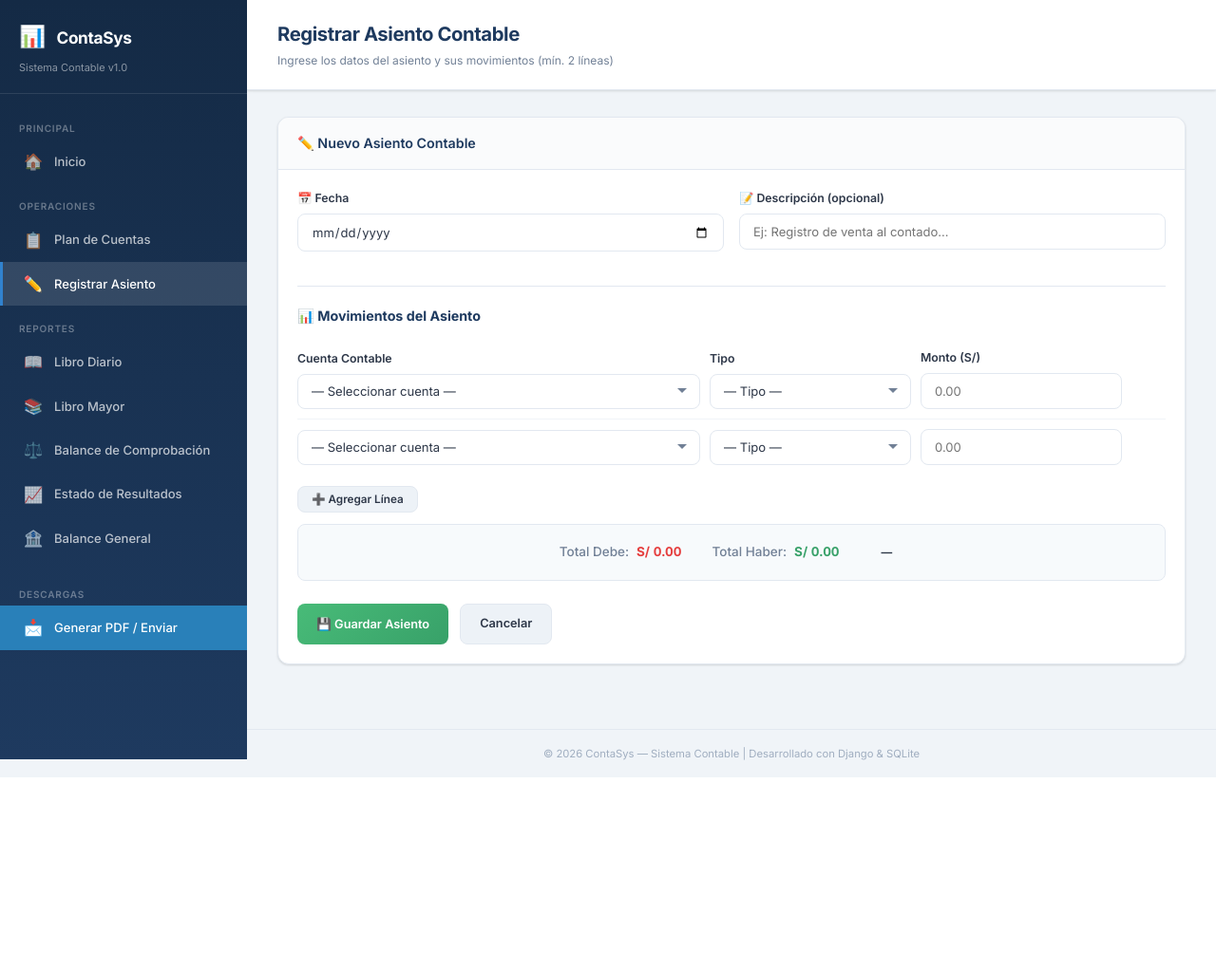
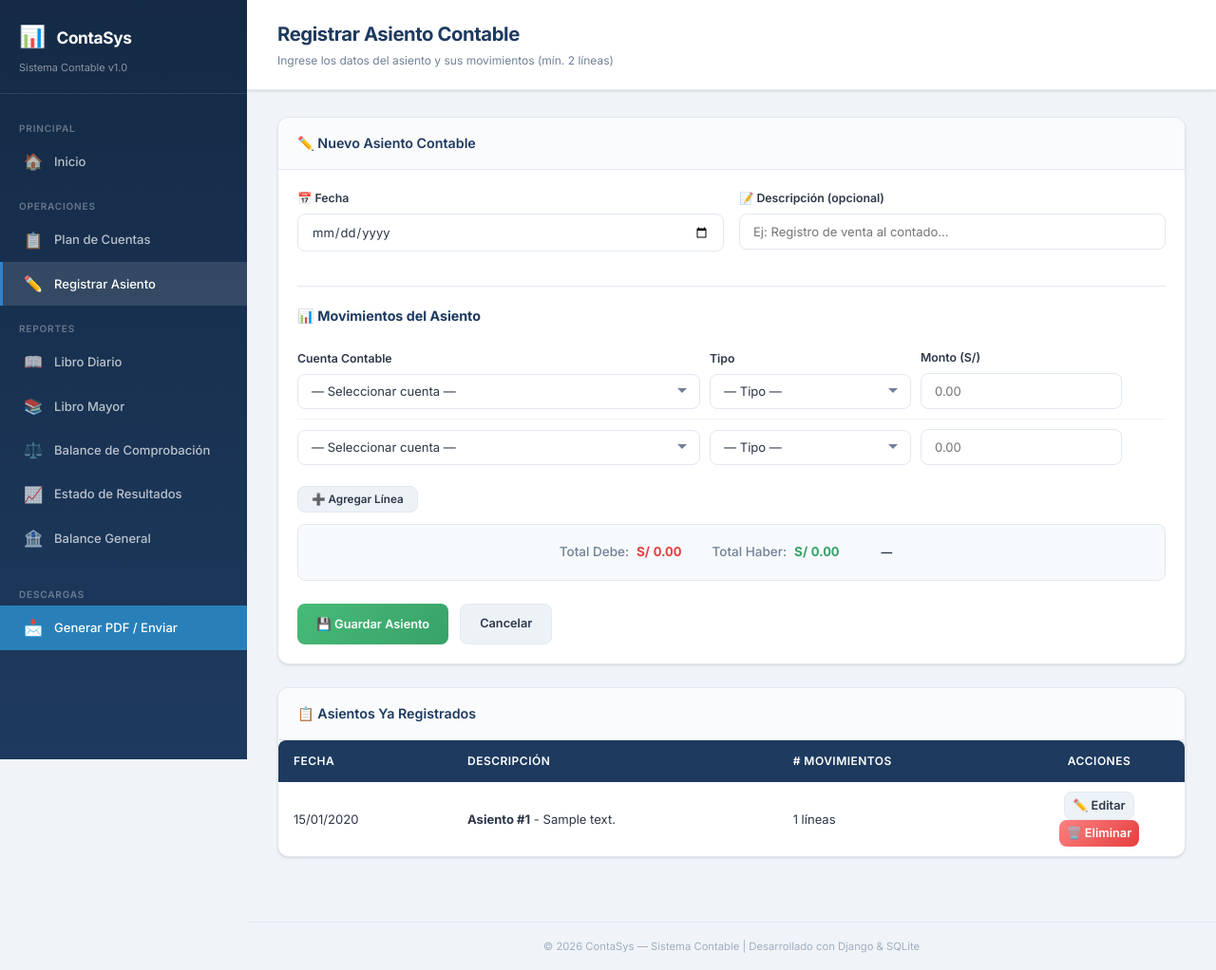
Before and after one commit to ballack123/ProyectoFinanzas, a Django app: page /asientos/registrar/ in a window 1280 px wide. Shown: the whole page at 95% size. Before the commit the page ends 819 px from the top, so only its background shows below. Run offline with Django 5.2, Linux system fonts and the light colour scheme; tables that the repository leaves empty hold one stand-in row (values such as "Sample post").

Commit message:
Añadir lista de asientos registrados en la vista de registro

```diff
--- a/core/views.py
+++ b/core/views.py
@@ -218,8 +218,11 @@ def registrar_asiento(request):
             )
             return redirect('libro_diario')
 
+    asientos_registrados = AsientoContable.objects.prefetch_related('movimientos__cuenta').order_by('-fecha', '-id')
+
     context = {
         'cuentas': cuentas,
+        'asientos_registrados': asientos_registrados,
     }
     return render(request, 'registrar_asiento.html', context)
 
--- a/templates/registrar_asiento.html
+++ b/templates/registrar_asiento.html
@@ -67,6 +67,41 @@
                 <a href="{% url 'index' %}" class="btn btn-secondary">Cancelar</a>
             </div>
         </form>
+    </div>
+</div>
+
+<div class="card" style="margin-top: 24px;">
+    <div class="card-header">
+        <h3>📋 Asientos Ya Registrados</h3>
+    </div>
+    <div class="card-body" style="padding: 0;">
+        <table class="table" style="margin-bottom: 0;">
+            <thead>
+                <tr>
+                    <th>Fecha</th>
+                    <th>Descripción</th>
+                    <th># Movimientos</th>
+                    <th class="text-center" style="width: 180px;">Acciones</th>
+                </tr>
+            </thead>
+            <tbody>
+                {% for asiento in asientos_registrados %}
+                <tr>
+                    <td>{{ asiento.fecha|date:"d/m/Y" }}</td>
+                    <td><strong>Asiento #{{ asiento.id }}</strong> - {{ asiento.descripcion|default:"Sin descripción" }}</td>
+                    <td>{{ asiento.movimientos.count }} líneas</td>
+                    <td class="text-center">
+                        <a href="{% url 'editar_asiento' asiento.id %}" class="btn btn-secondary btn-sm" style="padding: 4px 8px; font-size: 0.85rem;">✏️ Editar</a>
+                        <a href="{% url 'eliminar_asiento' asiento.id %}" class="btn btn-danger btn-sm" style="padding: 4px 8px; font-size: 0.85rem;" onclick="return confirm('¿Eliminar este asiento permanentemente?');">🗑️ Eliminar</a>
+                    </td>
+                </tr>
+                {% empty %}
+                <tr>
+                    <td colspan="4" class="text-center" style="padding: 20px; color: #666;">No hay asientos registrados actualmente.</td>
+                </tr>
+                {% endfor %}
+            </tbody>
+        </table>
     </div>
 </div>
 
```
